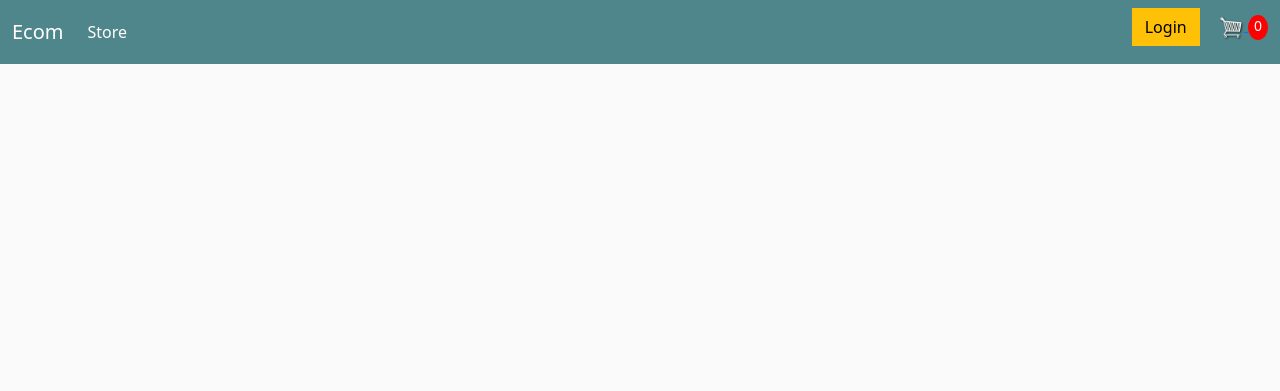
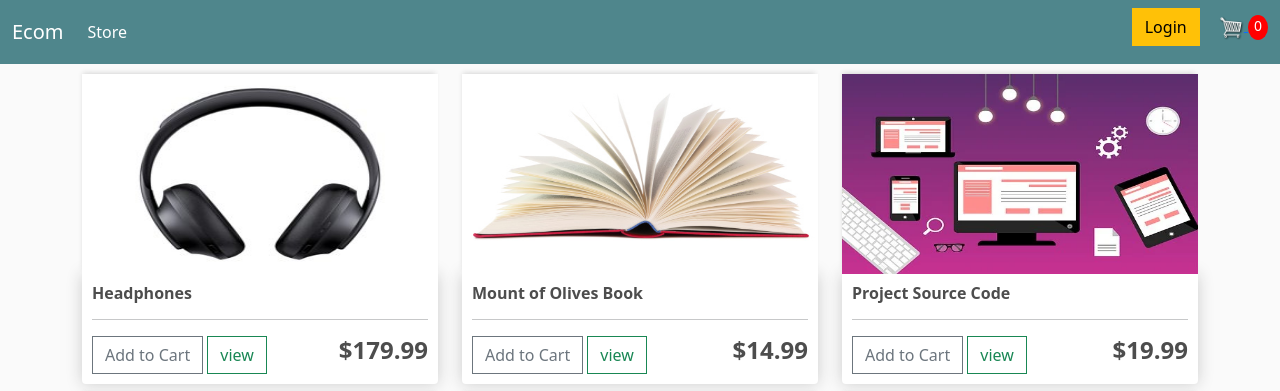
Before and after one commit to nae-imUam/Ecomsite, a Django app: page / in a window 1280 px wide. Shown: the top 391 px of the page. Run offline with Django 4.2, Linux system fonts and the light colour scheme; data comes from the database, SQL or seed files in the repository; both versions use the stored data as it was after the commit.

Commit message:
changing some stuff.

```diff
--- a/store/templates/store/store.html
+++ b/store/templates/store/store.html
@@ -3,6 +3,19 @@
 {% block content  %}
   <div class="row">
 
+    {% for product in products %}
+    <div class="col-lg-4">
+      <img class="thumbnail" src="{{product.imageURL}}">
+      <div class="box-element product">
+        <h6><strong>{{product.name}}</strong></h6><hr>
+
+        <button data-product={{product.id}} data-action="add" class="btn btn-outline-secondary add-btn update-cart">Add to Cart</button>
+        <a class="btn btn-outline-success"href="#">view</a>
+        <h4 style="display: inline-block; float: right"><strong>${{product.price|floatformat:2}}</strong></h4>
+      </div>
+    </div>
+    {% endfor %}
+
 
   </div>
 
```
Also changed, not shown: db.sqlite3.
